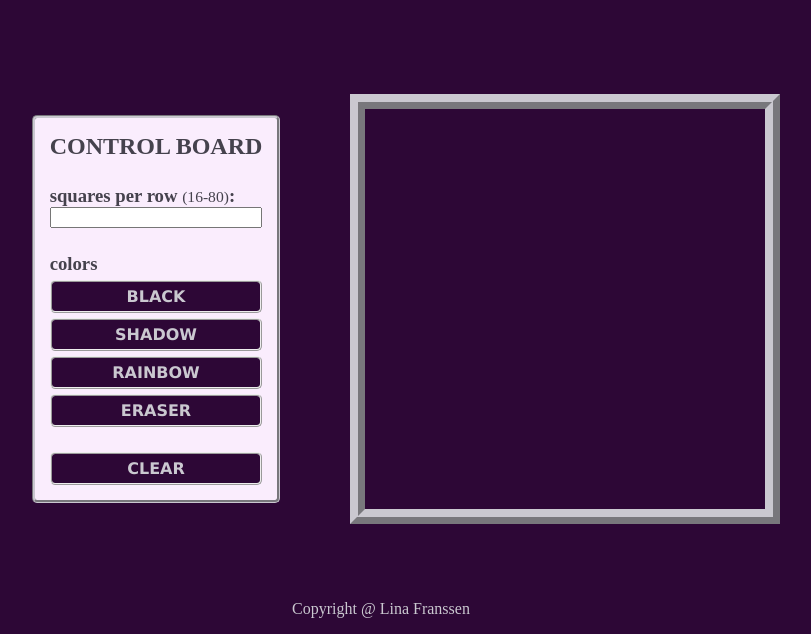
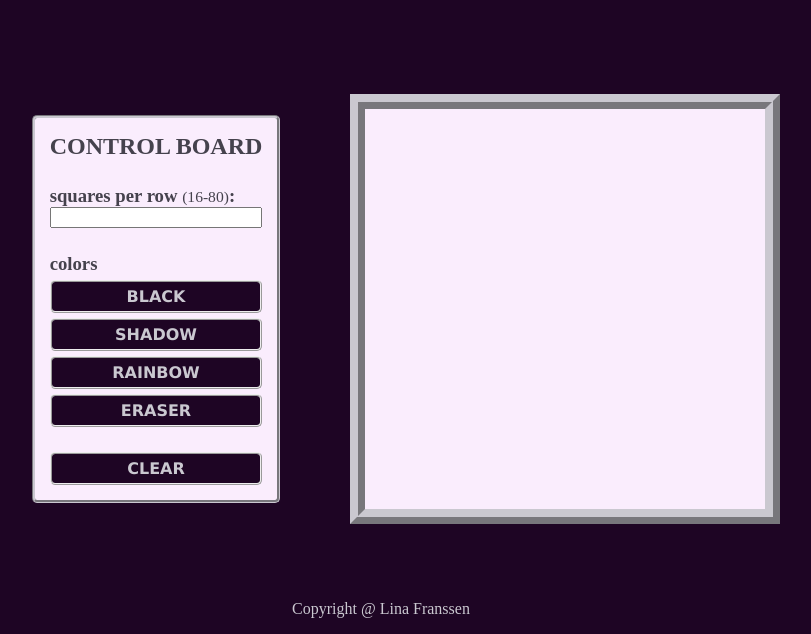
Before and after one commit to LinA636/etch-a-sketch, a plain HTML site: page index.html in a window 1280 px wide. Shown: the part 174-808 px from the top of the page, without its empty margins (267-1078 px from the left). Drawn offline with Linux system fonts and the light colour scheme.

Commit message:
adjust coloring for nicer design

```diff
--- a/style.css
+++ b/style.css
@@ -3,13 +3,15 @@
     --color-carrot-orange: #F99C39;
     --color-onyx: #45424d;
     --color-french-grey: #cac8d0;
-    --color-russian-violet: #2d0736;
     --color-pale-purple: #faedfd;
+ /*  --color-white-smoke: #F5F5F5; */
+    --color-dark-purple: #1E0524;
 
     /* background colors */
-    --main-bg-color: var(--color-russian-violet);
+    --main-bg-color: var(--color-dark-purple);
     --cb-bg-color: var(--color-pale-purple);
-    --button-bg-color: var(--color-russian-violet);
+    --button-bg-color: var(--color-dark-purple);
+    --grid-container-bg-color: var(--color-pale-purple);
 
     /* text colors */
     --page-title-color: var(--color-carrot-orange);
@@ -133,12 +135,11 @@ button:hover{
 
     border: 15px var(--grid-border-color);
     border-style: ridge;
-
     width: 20vw;
     height: 20vw;
-
     min-width: 400px;
     min-height: 400px;
+    background-color: var(--grid-container-bg-color);
 
     display: flex;
     flex-wrap: wrap;
```
